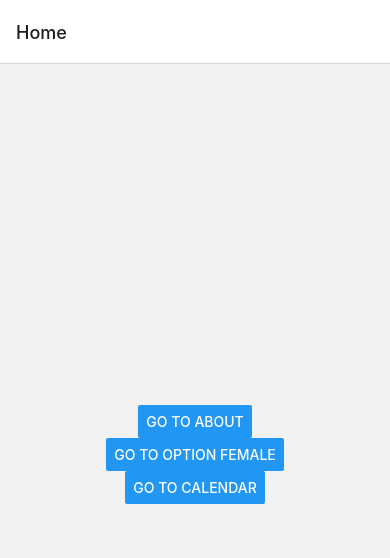
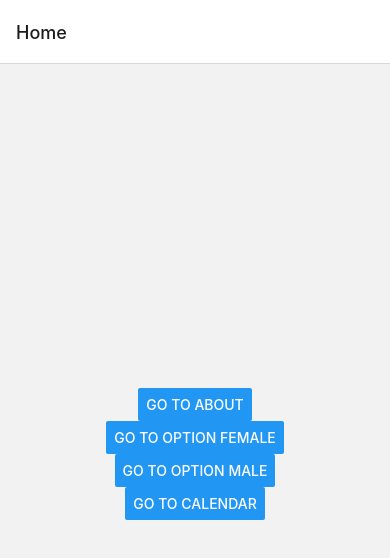
Before and after one commit to BaoHoHo/SoonHealthy, a React Native app: screen /Home in a window 390 px wide. Shown: the top 558 px of the page. Built offline with nearby package versions, Linux system fonts and the light colour scheme.

Commit message:
male box

```diff
--- a/App.js
+++ b/App.js
@@ -5,6 +5,7 @@ import { createNativeStackNavigator } from "@react-navigation/native-stack";
 import HomeScreen from "./Components/HomeScreen";
 import AboutScreen from "./Components/AboutScreen";
 import OptionFemaleScreen from "./Components/OptionFemaleScreen";
+import OptionMaleScreen from "./Components/OptionMaleScreen";
 import CalendarScreen from "./Components/CalendarScreen";
 
 const Stack = createNativeStackNavigator();
@@ -16,6 +17,7 @@ export default function App() {
         <Stack.Screen name="Home" component={HomeScreen} />
         <Stack.Screen name="About" component={AboutScreen} />
         <Stack.Screen name="OptionFemale" component={OptionFemaleScreen} />
+        <Stack.Screen name="OptionMale" component={OptionMaleScreen} />
         <Stack.Screen name="Calendar" component={CalendarScreen} />
       </Stack.Navigator>
     </NavigationContainer>
--- a/Components/HomeScreen.js
+++ b/Components/HomeScreen.js
@@ -13,6 +13,10 @@ export default function HomeScreen({ navigation }) {
         onPress={() => navigation.navigate("OptionFemale")}
       />
       <Button
+        title="Go to Option Male"
+        onPress={() => navigation.navigate("OptionMale")}
+      />
+      <Button
         title="Go to Calendar"
         onPress={() => navigation.navigate("Calendar")}
       />
--- /dev/null
+++ b/Components/OptionMaleScreen.js
@@ -0,0 +1,52 @@
+import React, { Component } from "react";
+import { StyleSheet, Button, View, Text, TouchableOpacity } from "react-native";
+
+export default function OptionMaleScreen({navigation}) {
+  return (
+    <View style={{ flex: 1, alignItems: "center", justifyContent: "center" }}>
+
+      <View style={{marginVertical: 20}}>
+        <TouchableOpacity
+          onPress={() => navigation.navigate("Calendar")}
+          style={styles.roundSquare1}>
+          <Text style={styles.textContact}>  Choose contact start date</Text>
+        </TouchableOpacity>
+
+      </View>
+    </View>
+
+
+  );
+}
+
+// Styles
+const styles = StyleSheet.create({
+  screen: {
+    flex: 1,
+    justifyContent: 'right',
+    alignItems: 'right',
+  },
+  roundButton1: {
+    width: 100,
+    height: 100,
+    justifyContent: 'center',
+    alignItems: 'center',
+    padding: 10,
+    borderRadius: 100,
+    backgroundColor: '#ffd1dc',
+  },
+  roundSquare1: {
+    width: 500,
+    height: 70,
+    backgroundColor: "#cadeed",
+    justifyContent: 'center',
+    borderRadius: 20,
+  },
+
+  textContact: {
+    fontSize: 24,
+    fontWeight: '400',
+    color: "#194569",
+    fontFamily: 'Chalkduster',
+  },
+});
```
